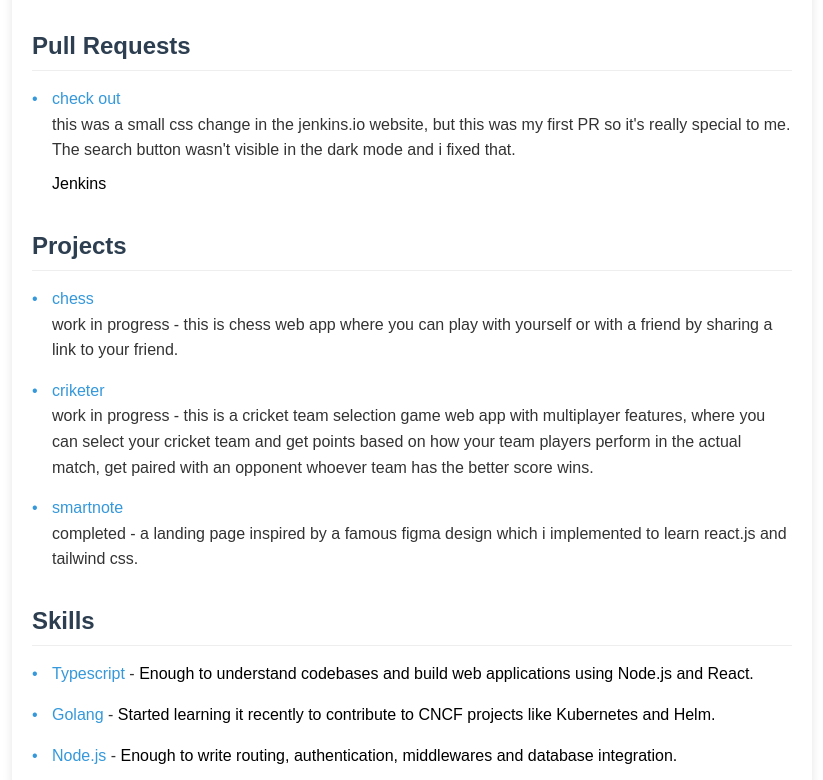
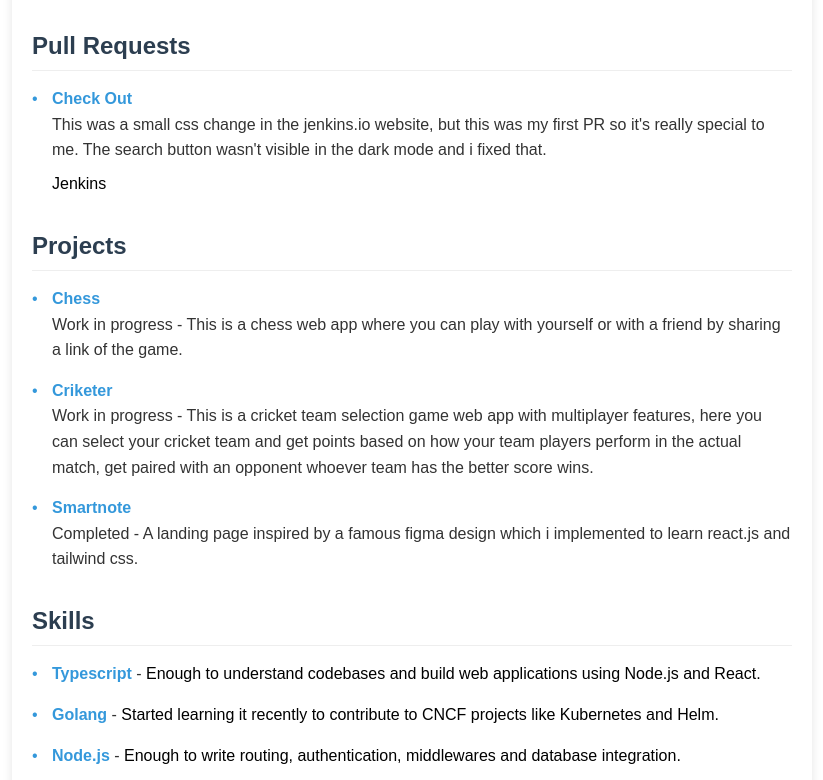
Before and after one commit to kunstewi/kunstewi.github.io, a plain HTML site: page index.html in a window 1280 px wide. Shown: the part 227-1007 px from the top of the page, without its empty margins (228-1051 px from the left). Drawn offline with Linux system fonts and the light colour scheme.

Commit message:
minor change

```diff
--- a/index.html
+++ b/index.html
@@ -29,8 +29,8 @@
             <h3>Pull Requests</h3>
             <ul>
                 <li>
-                    <a href="https://github.com/jenkins-infra/jenkins.io/pull/7906">check out</a>
-                    <p class="para">this was a small css change in the jenkins.io website, but this was my first PR so it's really special to me. The search button wasn't visible in the dark mode and i fixed that.</p>
+                    <a href="https://github.com/jenkins-infra/jenkins.io/pull/7906">Check Out</a>
+                    <p class="para">This was a small css change in the jenkins.io website, but this was my first PR so it's really special to me. The search button wasn't visible in the dark mode and i fixed that.</p>
                     <span class="org">Jenkins</span>
                 </li>
             </ul>
@@ -41,16 +41,16 @@
             <h3>Projects</h3>
             <ul>
                 <li>
-                    <a href="https://github.com/kunstewi/chess">chess</a>
-                    <p class="para"> work in progress - this is chess web app where you can play with yourself or with a friend by sharing a link to your friend.</p>
+                    <a href="https://github.com/kunstewi/chess">Chess</a>
+                    <p class="para"> Work in progress - This is a chess web app where you can play with yourself or with a friend by sharing a link of the game.</p>
                 </li>
                 <li>
-                    <a href="https://github.com/kunstewi/criketer">criketer</a>
-                    <p class="para"> work in progress - this is a cricket team selection game web app with multiplayer features, where you can select your cricket team and get points based on how your team players perform in the actual match, get paired with an opponent whoever team has the better score wins.</p>
+                    <a href="https://github.com/kunstewi/criketer">Criketer</a>
+                    <p class="para"> Work in progress - This is a cricket team selection game web app with multiplayer features, here you can select your cricket team and get points based on how your team players perform in the actual match, get paired with an opponent whoever team has the better score wins.</p>
                 </li>
                 <li>
-                    <a href="https://github.com/kunstewi/smartnotes-landing">smartnote</a>
-                    <p class="para">completed - a landing page inspired by a famous figma design which i implemented to learn react.js and tailwind css.</p>
+                    <a href="https://github.com/kunstewi/smartnotes-landing">Smartnote</a>
+                    <p class="para">Completed - A landing page inspired by a famous figma design which i implemented to learn react.js and tailwind css.</p>
                 </li>
             </ul>
         </section>
@@ -73,7 +73,7 @@
                 </li>
                 <li>
                     <a href="https://www.postgresql.org/">Databases</a> -
-                    <span class="org"> Can use mongo db and postgresql, write schemas using Prisma ORM and do SQL queries.</span>
+                    <span class="org"> Can integrate MongoDB and PostgreSQL with an web app with a defned schema.</span>
                 </li>
                 <li>
                     <a href="https://www.docker.com/">Docker</a> -
@@ -133,6 +133,7 @@
             <h3>Blogs</h3>
             <ul id="blog-list">
                 <li> <a href="https://www.notion.so/Nothing-in-life-really-matters-1ff4e0023e2c80868c9fd02518741b6f?pvs=4">Nothing in life really matters</a></li>
+                <li> <a href="https://www.notion.so/Overstimulation-is-Ruining-your-Life-2004e0023e2c80669dffd23344c849af?pvs=4">Overstimulation is ruining your life</a></li>
             </ul>
         </section>
     </div>
--- a/styles.css
+++ b/styles.css
@@ -109,6 +109,7 @@ a {
     color: #3498db;
     text-decoration: none;
     transition: color 0.3s;
+    font-weight: bold;
 }
 
 a:hover {
```
